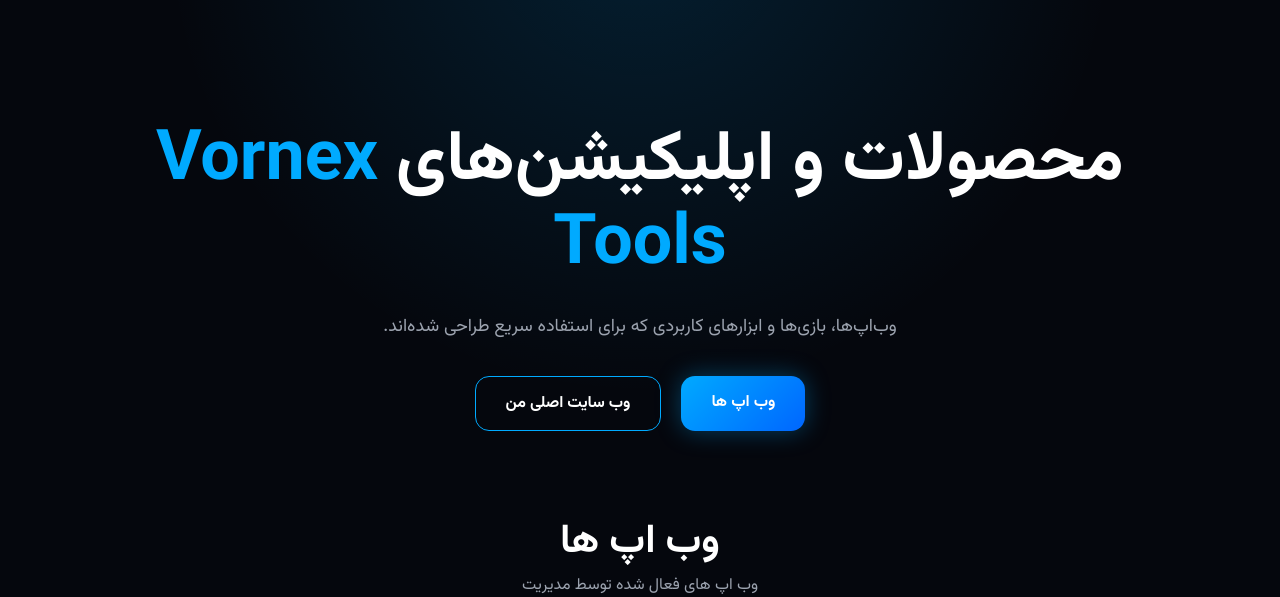
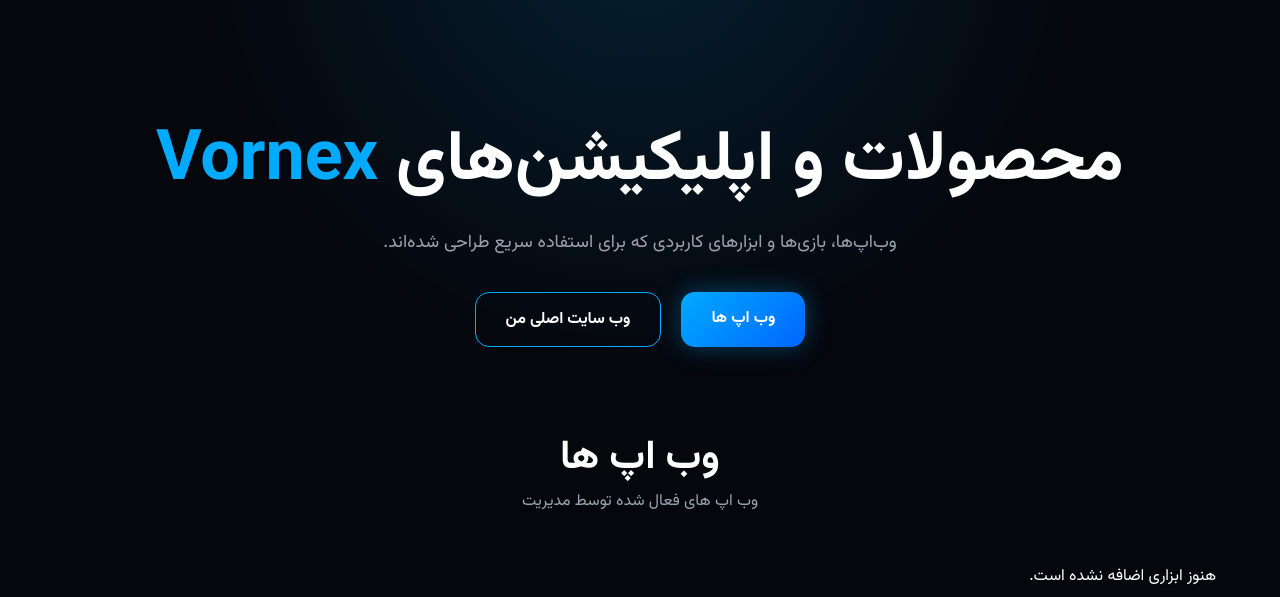
Before and after one commit to VORNEX-01/vornex-web-apps, a Django app: page / in a window 1280 px wide. Shown: the part 81-678 px from the top of the page. Run offline with Django 5.2, Linux system fonts and the light colour scheme; data that the repository does not hold is empty.

Commit message:
Update brand name from 'Vornex Tools' to 'Vornex'

```diff
--- a/core/templates/home.html
+++ b/core/templates/home.html
@@ -10,7 +10,7 @@
 
         <h1>
             محصولات و اپلیکیشن‌های
-            <span>Vornex Tools</span>
+            <span>Vornex</span>
         </h1>
 
         <p>
```
